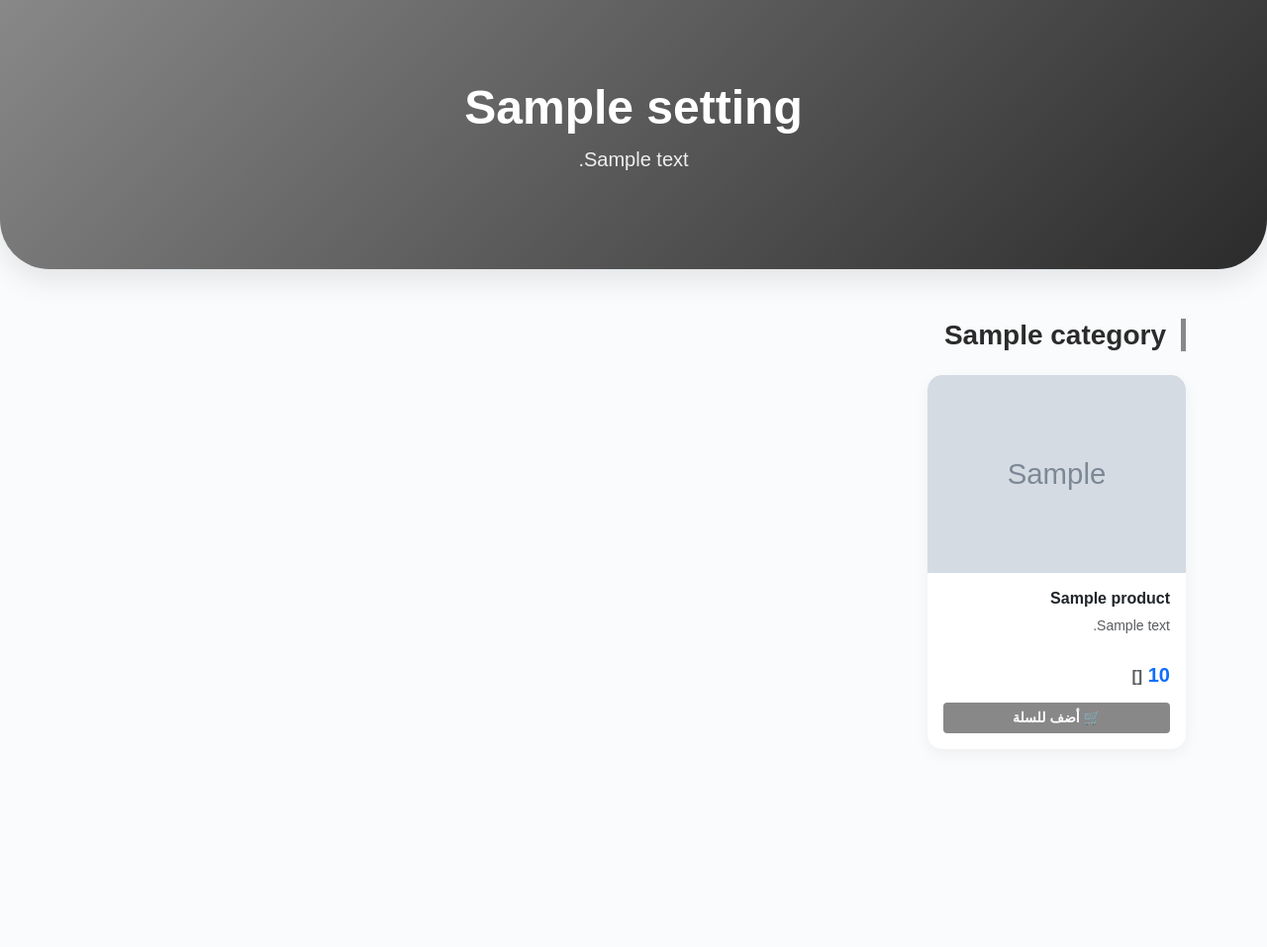
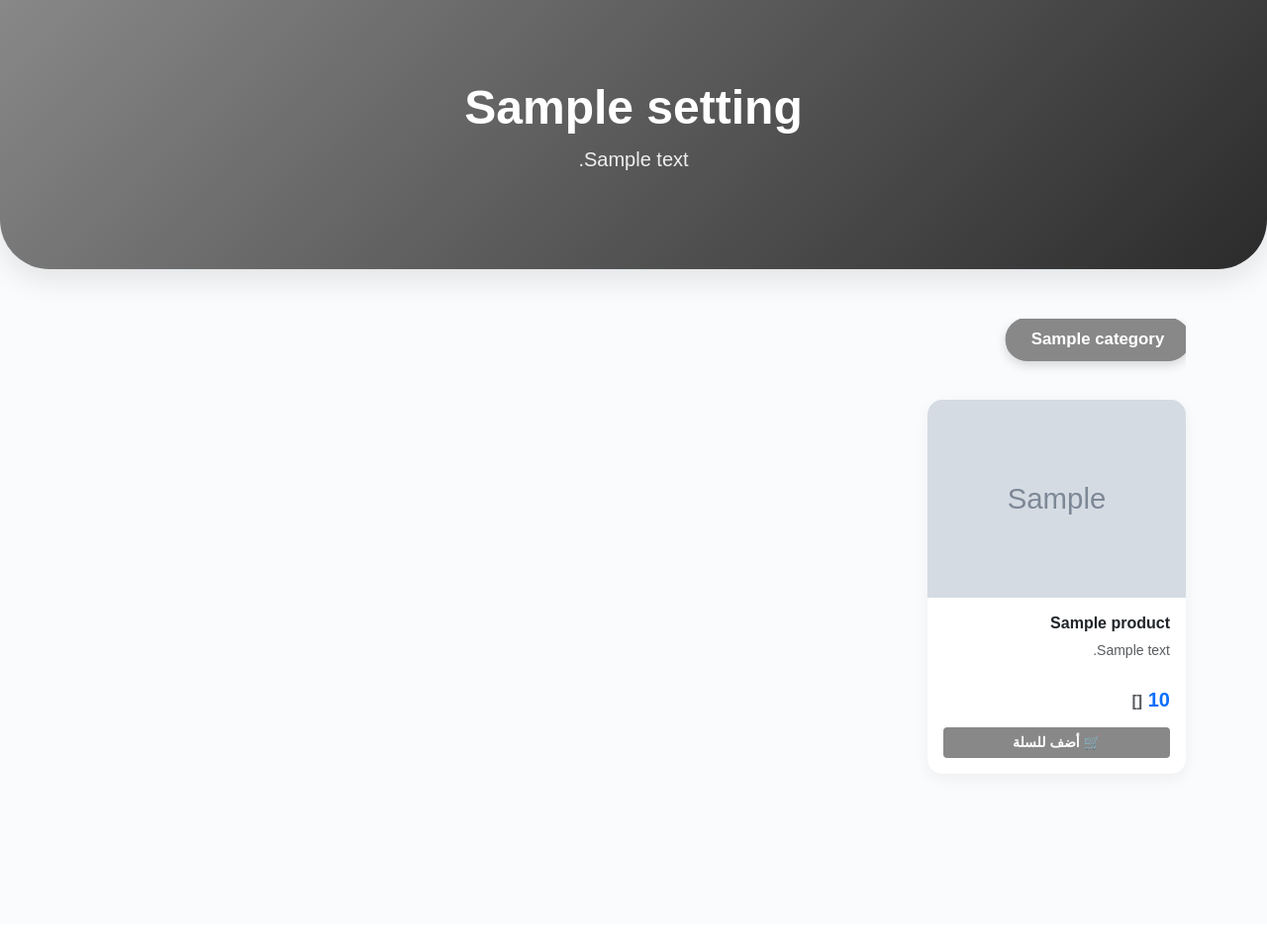
Before and after one commit to waseemha770-bit/saas-store-products, a Flask app: page /store/1 in a window 1280 px wide. Shown: the whole page at 99% size. After the commit the page ends 786 px from the top, so only its background shows below. Run offline with Flask 3, Linux system fonts and the light colour scheme; grey boxes marked "Sample" are stand-in pictures; a database or web service that is not in the repository returns one stand-in record (values such as "Sample title"); some web fonts are replaced.

Commit message:
UI Upgrade: Add horizontally scrollable tabs for product categories

```diff
--- a/templates/store.html
+++ b/templates/store.html
@@ -9,32 +9,109 @@
     <style>
         :root { --main-color: {{ settings.theme_color|default('#0d6efd') }}; }
         body { font-family: '{{ settings.font_family|default('Cairo') }}', sans-serif; background-color: #f9fbfd; padding-bottom: 80px; }
+
         {% if settings.header_size == 'small' %} .hero-section { padding: 40px 0; border-bottom-left-radius: 20px; border-bottom-right-radius: 20px; margin-bottom: 30px; } .hero-title { font-size: 2rem; }
         {% elif settings.header_size == 'large' %} .hero-section { padding: 120px 0; border-bottom-left-radius: 80px; border-bottom-right-radius: 80px; margin-bottom: 60px; } .hero-title { font-size: 4.5rem; }
         {% else %} .hero-section { padding: 80px 0; border-bottom-left-radius: 50px; border-bottom-right-radius: 50px; margin-bottom: 50px; } .hero-title { font-size: 3rem; } {% endif %}
+
         .hero-section { background: linear-gradient(135deg, var(--main-color), #2b2b2b); color: white; text-align: center; box-shadow: 0 10px 30px rgba(0,0,0,0.1); }
         .product-card { border: none; border-radius: 15px; box-shadow: 0 5px 15px rgba(0,0,0,0.05); }
         .product-img { height: 200px; object-fit: cover; width: 100%; border-top-left-radius: 15px; border-top-right-radius: 15px;}
-        .btn-custom { background-color: var(--main-color); color: white; font-weight: bold; }
+        .btn-custom { background-color: var(--main-color); color: white; font-weight: bold; transition: all 0.3s;}
+
         #floating-cart { position: fixed; bottom: 20px; left: 20px; background-color: var(--main-color); color: white; border-radius: 50px; padding: 15px 25px; box-shadow: 0 10px 25px rgba(0,0,0,0.3); cursor: pointer; z-index: 1000; font-weight: bold; font-size: 1.1rem; display: none; transition: transform 0.2s;}
-        .category-title { border-right: 5px solid var(--main-color); padding-right: 15px; color: #2b2b2b; }
+
+        /* تصميم تبويبات التصنيفات (للهواتف والكمبيوتر) */
+        .category-tabs {
+            flex-wrap: nowrap;
+            overflow-x: auto;
+            overflow-y: hidden;
+            -webkit-overflow-scrolling: touch;
+            padding-bottom: 15px;
+            margin-bottom: 25px;
+            gap: 10px;
+            scrollbar-width: none; /* إخفاء شريط التمرير في فايرفوكس */
+        }
+        .category-tabs::-webkit-scrollbar { display: none; /* إخفاء شريط التمرير في كروم وسفاري */ }
+        .category-tabs .nav-link {
+            border-radius: 30px;
+            white-space: nowrap;
+            color: #444;
+            font-weight: bold;
+            background-color: #fff;
+            border: 1px solid #eaeaea;
+            box-shadow: 0 2px 5px rgba(0,0,0,0.02);
+            transition: all 0.3s ease;
+        }
+        .category-tabs .nav-link.active {
+            background-color: var(--main-color);
+            color: white;
+            border-color: var(--main-color);
+            box-shadow: 0 4px 10px rgba(0,0,0,0.15);
+            transform: scale(1.05);
+        }
     </style>
 </head>
 <body>
-    <div class="hero-section"><div class="container"><h1 class="fw-bold hero-title">{{ settings.store_name }}</h1><p class="lead" style="opacity: 0.9;">{{ settings.store_desc }}</p></div></div>
+    <div class="hero-section">
+        <div class="container">
+            <h1 class="fw-bold hero-title">{{ settings.store_name }}</h1>
+            <p class="lead" style="opacity: 0.9;">{{ settings.store_desc }}</p>
+        </div>
+    </div>
+
     <div class="container pb-5">
         {% set grouped_products = products | groupby('category') %}
-        {% for category, items in grouped_products %}
-        <div class="mb-5"><h3 class="fw-bold mb-4 category-title">{{ category if category else 'منتجات عامة' }}</h3><div class="row">
-            {% for p in items %}<div class="col-md-3 col-6 mb-4"><div class="card product-card h-100"><img src="{{ p.image_url if p.image_url else 'https://via.placeholder.com/400x300?text=بدون+صورة' }}" class="product-img"><div class="card-body p-3 d-flex flex-column"><h6 class="fw-bold">{{ p.name }}</h6><small class="text-muted mb-2" style="height:40px; overflow:hidden;">{{ p.description }}</small><h5 class="text-primary fw-bold mt-auto mb-3">{{ p.price }} <small class="text-muted fs-6">{{ settings.currency }}</small></h5>
-            {% set current_stock = p.get('stock', 1) %}{% if current_stock > 0 %}<button class="btn btn-custom w-100 btn-sm mt-auto" onclick="addToCart('{{ p.name }}', {{ p.price }})">🛒 أضف للسلة</button>{% else %}<button class="btn btn-secondary w-100 btn-sm mt-auto" disabled>نفذت الكمية</button>{% endif %}
-            </div></div></div>{% endfor %}</div></div>
-        {% else %}<div class="text-center py-5"><h4 class="text-muted">لا توجد منتجات معروضة حالياً</h4></div>{% endfor %}
+
+        {% if grouped_products %}
+            <!-- تبويبات التصنيفات القابلة للتمرير -->
+            <ul class="nav nav-pills category-tabs" id="categoryTabs" role="tablist">
+                {% for category, items in grouped_products %}
+                <li class="nav-item" role="presentation">
+                    <button class="nav-link {% if loop.first %}active{% endif %} px-4 py-2" id="tab-btn-{{ loop.index }}" data-bs-toggle="pill" data-bs-target="#tab-pane-{{ loop.index }}" type="button" role="tab">
+                        {{ category if category else 'منتجات عامة' }}
+                    </button>
+                </li>
+                {% endfor %}
+            </ul>
+
+            <!-- محتوى المنتجات الخاص بكل تصنيف -->
+            <div class="tab-content" id="categoryTabsContent">
+                {% for category, items in grouped_products %}
+                <div class="tab-pane fade {% if loop.first %}show active{% endif %}" id="tab-pane-{{ loop.index }}" role="tabpanel">
+                    <div class="row">
+                        {% for p in items %}
+                        <div class="col-md-3 col-6 mb-4">
+                            <div class="card product-card h-100">
+                                <img src="{{ p.image_url if p.image_url else 'https://via.placeholder.com/400x300?text=بدون+صورة' }}" class="product-img">
+                                <div class="card-body p-3 d-flex flex-column">
+                                    <h6 class="fw-bold">{{ p.name }}</h6>
+                                    <small class="text-muted mb-2" style="height:40px; overflow:hidden;">{{ p.description }}</small>
+                                    <h5 class="text-primary fw-bold mt-auto mb-3">{{ p.price }} <small class="text-muted fs-6">{{ settings.currency }}</small></h5>
+
+                                    {% set current_stock = p.get('stock', 1) %}
+                                    {% if current_stock > 0 %}
+                                        <button class="btn btn-custom w-100 btn-sm mt-auto" onclick="addToCart('{{ p.name }}', {{ p.price }})">🛒 أضف للسلة</button>
+                                    {% else %}
+                                        <button class="btn btn-secondary w-100 btn-sm mt-auto" disabled>نفذت الكمية</button>
+                                    {% endif %}
+                                </div>
+                            </div>
+                        </div>
+                        {% endfor %}
+                    </div>
+                </div>
+                {% endfor %}
+            </div>
+        {% else %}
+            <div class="text-center py-5"><h4 class="text-muted">لا توجد منتجات معروضة حالياً</h4></div>
+        {% endif %}
     </div>
 
+    <!-- السلة العائمة -->
     <div id="floating-cart" onclick="openCartModal()">🛒 السلة (<span id="cart-count">0</span>) | الإجمالي: <span id="cart-total">0</span></div>
 
-    <!-- نافذة السلة مع البيانات المضافة الجديدة -->
+    <!-- نافذة إتمام الطلب -->
     <div class="modal fade" id="cartModal" tabindex="-1">
         <div class="modal-dialog modal-dialog-centered">
             <div class="modal-content border-0 shadow-lg">
@@ -49,23 +126,10 @@
                     </div>
 
                     <h6 class="fw-bold mb-3 text-secondary border-bottom pb-2">بيانات التوصيل والدفع:</h6>
-                    <div class="mb-3">
-                        <label class="form-label small fw-bold">الاسم الكامل *</label>
-                        <input type="text" id="customer-name" class="form-control bg-light" placeholder="اكتب اسمك الثلاثي" required>
-                    </div>
-                    <div class="mb-3">
-                        <label class="form-label small fw-bold">رقم الهاتف *</label>
-                        <input type="tel" id="customer-phone" class="form-control bg-light" placeholder="رقم الاتصال / الواتساب" required>
-                    </div>
-                    <div class="mb-3">
-                        <label class="form-label small fw-bold">العنوان الدقيق *</label>
-                        <input type="text" id="customer-address" class="form-control bg-light" placeholder="المدينة، الحي، اسم الشارع، وأقرب مَعلم" required>
-                    </div>
-                    <div class="mb-4">
-                        <label class="form-label small fw-bold">طريقة وإثبات الدفع</label>
-                        <input type="text" id="customer-payment" class="form-control bg-light" placeholder="رقم الحوالة، أو اكتب: الدفع عند الاستلام">
-                        <small class="text-muted d-block mt-1">ملاحظة: يمكنك إرفاق صورة إشعار الحوالة في محادثة الواتساب لاحقاً.</small>
-                    </div>
+                    <div class="mb-3"><label class="form-label small fw-bold">الاسم الكامل *</label><input type="text" id="customer-name" class="form-control bg-light" required></div>
+                    <div class="mb-3"><label class="form-label small fw-bold">رقم الهاتف *</label><input type="tel" id="customer-phone" class="form-control bg-light" required></div>
+                    <div class="mb-3"><label class="form-label small fw-bold">العنوان الدقيق *</label><input type="text" id="customer-address" class="form-control bg-light" required></div>
+                    <div class="mb-4"><label class="form-label small fw-bold">طريقة وإثبات الدفع</label><input type="text" id="customer-payment" class="form-control bg-light" placeholder="الدفع عند الاستلام أو رقم الحوالة"></div>
 
                     <button id="btn-submit" class="btn btn-success btn-lg w-100 fw-bold shadow-sm" onclick="checkout()">إرسال الطلب عبر الواتساب 💬</button>
                 </div>
@@ -91,14 +155,9 @@
         }
         function openCartModal() { renderModalItems(); cartModalInstance.show(); }
         function checkout() {
-            let name = document.getElementById('customer-name').value;
-            let phone = document.getElementById('customer-phone').value;
-            let address = document.getElementById('customer-address').value;
-            let payment = document.getElementById('customer-payment').value || "لم يتم التحديد";
-
-            if(!name || !phone || !address) return alert("الرجاء إدخال الاسم ورقم الهاتف والعنوان لضمان توصيل طلبك بنجاح.");
-
-            document.getElementById('btn-submit').innerText = "جاري تحويلك للواتساب..."; document.getElementById('btn-submit').disabled = true;
+            let name = document.getElementById('customer-name').value; let phone = document.getElementById('customer-phone').value; let address = document.getElementById('customer-address').value; let payment = document.getElementById('customer-payment').value || "لم يتم التحديد";
+            if(!name || !phone || !address) return alert("الرجاء إدخال الاسم، رقم الهاتف، والعنوان.");
+            document.getElementById('btn-submit').innerText = "جاري التحويل..."; document.getElementById('btn-submit').disabled = true;
             fetch('/api/checkout/{{ user.store_slug }}', { method: 'POST', headers: {'Content-Type': 'application/json'}, body: JSON.stringify({name: name, phone: phone, address: address, payment: payment, cart: cart, total: document.getElementById('modal-total').innerText}) })
             .then(res => res.json()).then(data => { cart = []; updateCartUI(); cartModalInstance.hide(); document.getElementById('btn-submit').innerText = "إرسال الطلب عبر الواتساب 💬"; document.getElementById('btn-submit').disabled = false; window.open(data.whatsapp_url, '_blank'); });
         }
```
